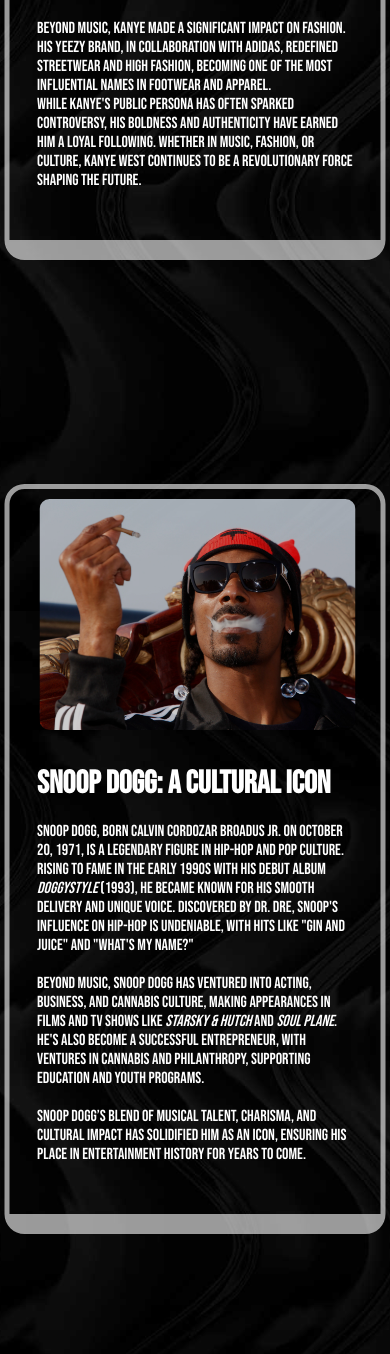
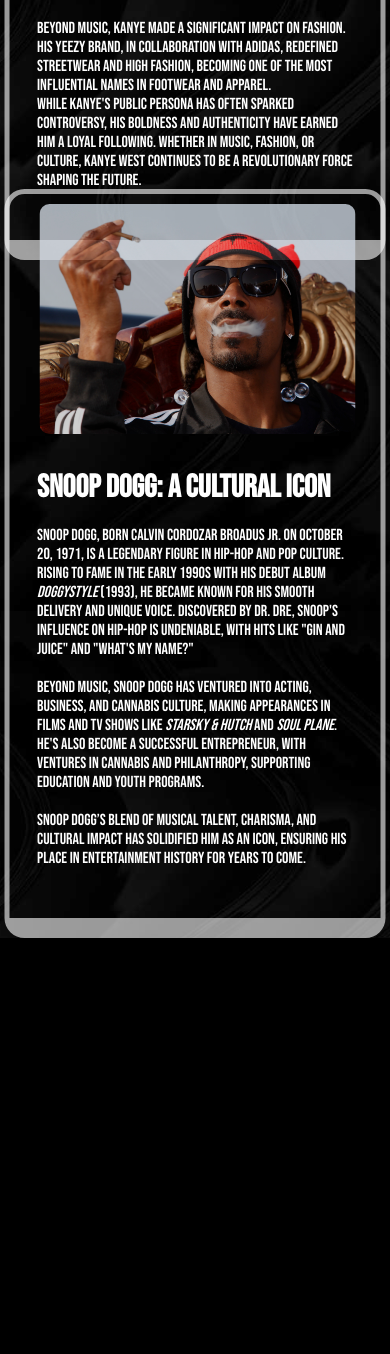
Before and after one commit to FarBeoy/MusicMagnetMagazine, a PHP site: page /home.php in a window 390 px wide. Shown: the part 1077-2431 px from the top of the page. After the commit the page ends 2015 px from the top, so only its background shows below. Run offline with PHP 8.4, Linux system fonts and the light colour scheme.

Commit message:
update
Css home

```diff
--- a/css/home.css
+++ b/css/home.css
@@ -207,7 +207,7 @@
 @media (max-width: 768px) {
 
   body{
-    height: 300vh;
+    height: 230vh;
     overflow-x: hidden;
     width: 100%;
     background-color:black ;
@@ -319,7 +319,7 @@
 
   .article2 {
     position: absolute;
-    top: 185vh; /* Verschuif de afbeelding verder naar beneden */
+    top: 150vh; /* Verschuif de afbeelding verder naar beneden */
     left: 50%;
     transform: translateX(-50%);
     border-bottom: 20px solid rgba(255, 255, 255, 0.6);;
```
